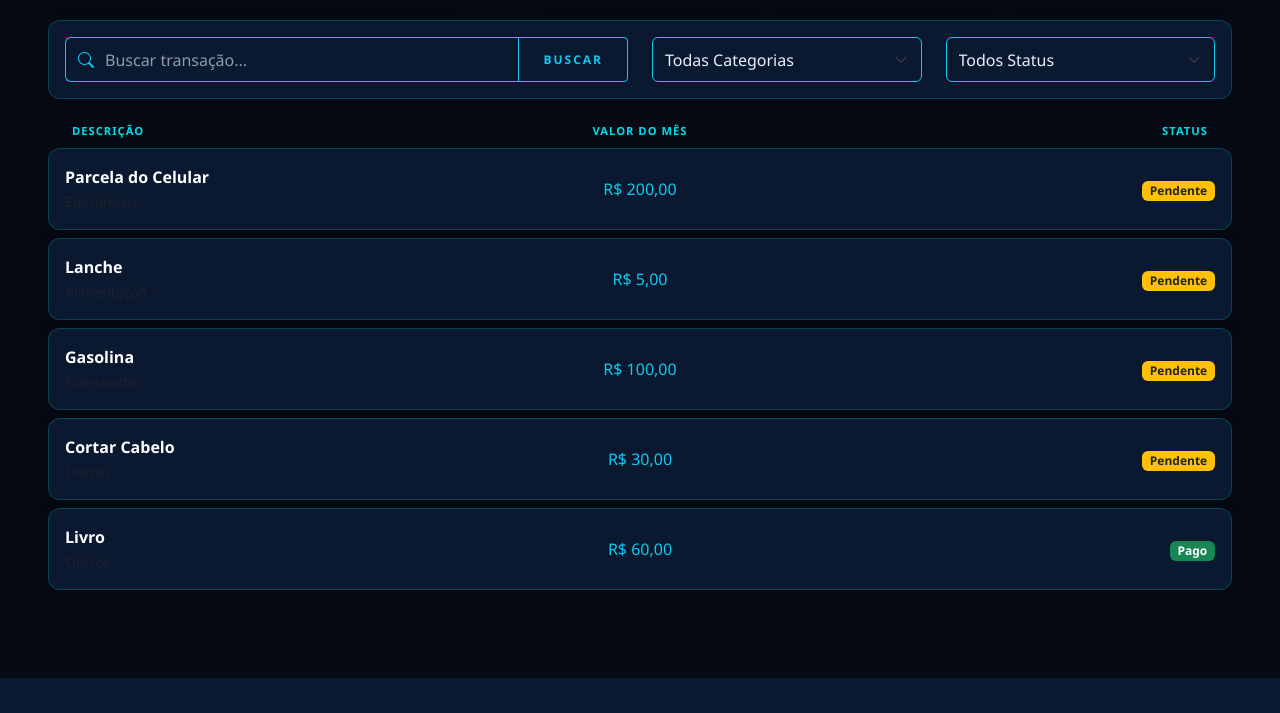
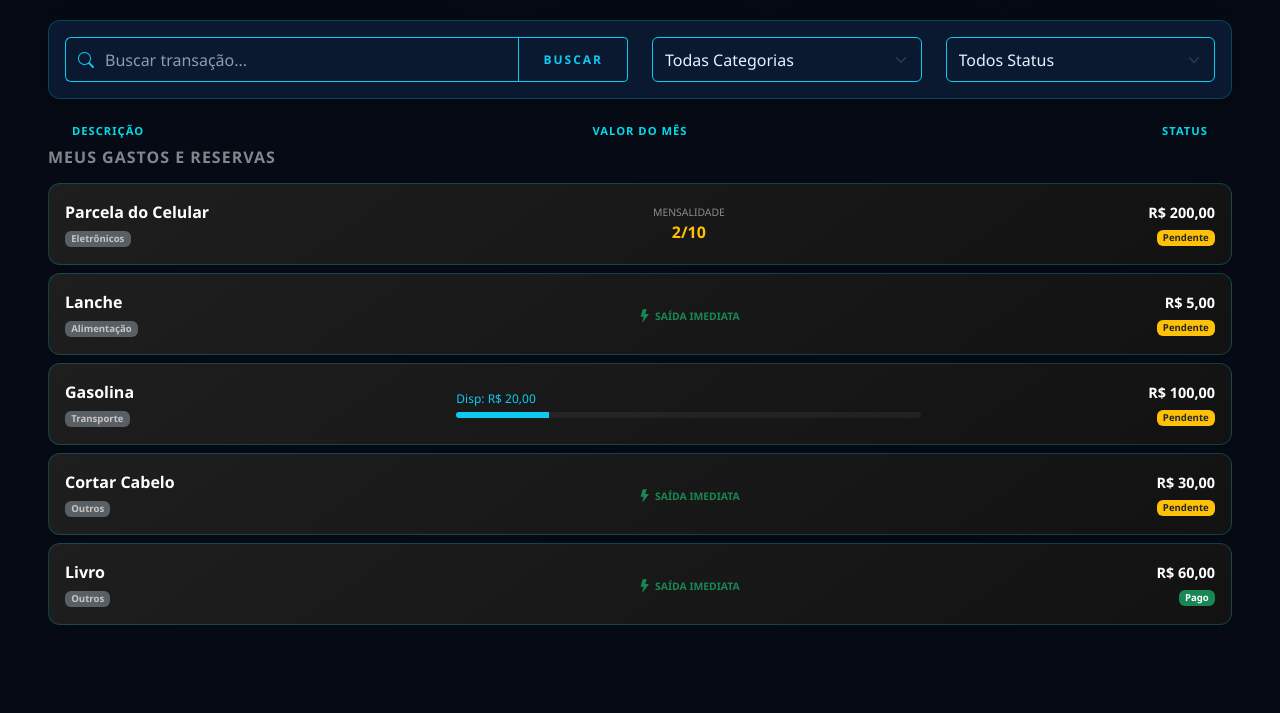
Before and after one commit to ElryanGomes/ControleFinanceiro, a Flask app: page / in a window 1280 px wide. Shown: the part 197-910 px from the top of the page. Before the commit the page ends 875 px from the top, so only its background shows below. Run offline with Flask 3, Linux system fonts and the light colour scheme.

Commit message:
Gastos reservados adicionado

```diff
--- a/app.py
+++ b/app.py
@@ -4,68 +4,60 @@ import os
 
 app = Flask(__name__)
 
-# Configuração do Banco de Dados SQLite
+# Configuração do Banco de Dados
 basedir = os.path.abspath(os.path.dirname(__file__))
 app.config['SQLALCHEMY_DATABASE_URI'] = 'sqlite:///' + os.path.join(basedir, 'financas.db')
 app.config['SQLALCHEMY_TRACK_MODIFICATIONS'] = False
 db = SQLAlchemy(app)
 
-# Modelo para Ganhos (Entradas)
+# --- MODELOS ---
 class Ganho(db.Model):
     id = db.Column(db.Integer, primary_key=True)
     nome = db.Column(db.String(100))
     valor = db.Column(db.Float)
     data = db.Column(db.String(20))
 
-# Modelo para Gastos (Saídas)
 class Gasto(db.Model):
     id = db.Column(db.Integer, primary_key=True)
     nome = db.Column(db.String(100), nullable=False)
     categoria = db.Column(db.String(50), nullable=False)
-    valor_total = db.Column(db.Float, nullable=False)
-    valor_mensal = db.Column(db.Float, nullable=False)
+    valor_total = db.Column(db.Float, nullable=False) # Valor da Reserva ou Total
+    valor_mensal = db.Column(db.Float, nullable=False) # Valor da Parcela
+    valor_gasto_real = db.Column(db.Float, default=0.0) # Quanto já usou do envelope
     total_parcelas = db.Column(db.Integer, default=1)
     parcelas_pagas = db.Column(db.Integer, default=0)
     falta_pagar = db.Column(db.Float)
-    tipo = db.Column(db.String(20)) # 'Parcelado' ou 'Unico'
+    tipo = db.Column(db.String(20)) # 'Fixo', 'Parcelado' ou 'Unico'
     status = db.Column(db.String(20), default='Pendente')
 
 with app.app_context():
     db.create_all()
 
+# --- ROTAS ---
+
 @app.route('/')
 def index():
-    lista_ganhos = Ganho.query.all()
-    lista_gastos = Gasto.query.all()
+    gastos = Gasto.query.all()
+    ganhos = Ganho.query.all()
 
-    t_entradas = sum(item.valor for item in lista_ganhos)
-    t_saidas = sum(item.valor_mensal for item in lista_gastos)
-    v_saldo = t_entradas - t_saidas
+    total_recebido = sum(g.valor for g in ganhos)
 
-    return render_template(
-        'index.html',
-        ganhos=lista_ganhos,
-        gastos=lista_gastos,
-        total_entradas=t_entradas,
-        total_saidas=t_saidas,
-        saldo=v_saldo
-    )
+    # CÁLCULO ATUALIZADO:
+    # 1. Reservas (O que você "carimbou" para usar depois)
+    reserva_envelopes = sum(i.valor_total for i in gastos if i.tipo == 'Fixo')
+    # 2. Parcelas do Mês (O que vence agora)
+    compromisso_parcelas = sum(i.valor_mensal for i in gastos if i.tipo == 'Parcelado')
+    # 3. À Vista (O que já saiu da conta totalmente)
+    gastos_a_vista = sum(i.valor_total for i in gastos if i.tipo == 'Unico')
 
-@app.route('/adicionar')
-def adicionar():
-    return render_template('adicionar.html')
+    total_saidas = reserva_envelopes + compromisso_parcelas + gastos_a_vista
+    saldo_real_livre = total_recebido - total_saidas
 
-@app.route('/adicionar_ganho', methods=['POST'])
-def adicionar_ganho():
-    nome = request.form.get('nome_ganho')
-    valor = float(request.form.get('valor_ganho') or 0)
-    data = request.form.get('data_ganho')
-
-    if nome and valor > 0:
-        novo_ganho = Ganho(nome=nome, valor=valor, data=data)
-        db.session.add(novo_ganho)
-        db.session.commit()
-    return redirect(url_for('index'))
+    return render_template('index.html',
+                           gastos=gastos,
+                           total_entradas=total_recebido,
+                           total_saidas=total_saidas,
+                           saldo=saldo_real_livre)
 
 @app.route('/adicionar_gasto', methods=['POST'])
 def adicionar_gasto():
@@ -74,39 +66,60 @@ def adicionar_gasto():
     tipo = request.form.get('tipo_pagamento')
     v_total = float(request.form.get('valor_total') or 0)
 
+    # Valores padrão
     v_mensal = v_total
     p_pagas = 0
     total_p = 1
+    status = 'Pendente'
 
-    if tipo == 'Parcelado':
+    # Se for À Vista, já nasce pago
+    if tipo == 'Unico':
+        status = 'Pago'
+        p_pagas = 1
+
+    elif tipo == 'Parcelado':
         v_mensal = float(request.form.get('valor_parcela') or v_total)
         p_pagas = int(request.form.get('parcelas_pagas') or 0)
         total_p = int(v_total / v_mensal) if v_mensal > 0 else 1
+        if p_pagas == total_p: status = 'Pago'
 
     novo_gasto = Gasto(
         nome=nome, categoria=categoria, valor_total=v_total,
         valor_mensal=v_mensal, total_parcelas=total_p,
         parcelas_pagas=p_pagas, tipo=tipo,
         falta_pagar=v_total - (v_mensal * p_pagas),
-        status='Pendente'
+        status=status
     )
     db.session.add(novo_gasto)
     db.session.commit()
     return redirect(url_for('index'))
 
-@app.route('/atualizar_gasto', methods=['POST'])
-def atualizar_gasto():
-    gasto_id = request.form.get('id') # Mudado de 'index' para 'id'
-    novas_pagas = int(request.form.get('parcelas_pagas'))
+@app.route('/abater_gasto', methods=['POST'])
+def abater_gasto():
+    gasto_id = request.form.get('id')
+    valor_abatido = float(request.form.get('valor_abatido') or 0)
     gasto = Gasto.query.get(gasto_id)
-
     if gasto:
-        gasto.parcelas_pagas = novas_pagas
-        gasto.falta_pagar = gasto.valor_total - (gasto.valor_mensal * novas_pagas)
-        gasto.status = 'Pago' if novas_pagas >= gasto.total_parcelas else 'Pendente'
+        gasto.valor_gasto_real = (gasto.valor_gasto_real or 0) + valor_abatido
+        if gasto.valor_gasto_real >= gasto.valor_total:
+            gasto.status = 'Concluído'
         db.session.commit()
         return jsonify(success=True)
     return jsonify(success=False), 404
 
+@app.route('/adicionar_ganho', methods=['POST'])
+def adicionar_ganho():
+    nome = request.form.get('nome_ganho')
+    valor = float(request.form.get('valor_ganho') or 0)
+    if nome and valor > 0:
+        novo = Ganho(nome=nome, valor=valor)
+        db.session.add(novo)
+        db.session.commit()
+    return redirect(url_for('index'))
+
+@app.route('/adicionar')
+def adicionar():
+    return render_template('adicionar.html')
+
 if __name__ == "__main__":
-    app.run(port=5000, debug=True)
+    app.run(debug=True)
--- a/templates/index.html
+++ b/templates/index.html
@@ -145,20 +145,50 @@
         </div>
 
         <div class="lista-transacoes">
+            <h4 class="text-white-50 mb-3 h6 fw-bold text-uppercase" style="letter-spacing: 1px;">Meus Gastos e Reservas
+            </h4>
+
             {% for item in gastos %}
-            <div class="card p-3 mb-2 bg-dark text-white border-0" onclick="abrirDetalhes('{{ item.id }}')"
-                style="cursor: pointer;">
+            <div class="card p-3 mb-2 bg-dark text-white border-0 shadow-sm" onclick="abrirDetalhes('{{ item.id }}')"
+                style="cursor: pointer; border-radius: 12px; transition: 0.3s; background: linear-gradient(145deg, #1e1e1e, #121212);">
+
                 <div class="row align-items-center">
                     <div class="col-4">
-                        <strong>{{ item.nome }}</strong><br>
-                        <small class="text-muted">{{ item.categoria }}</small>
+                        <strong class="d-block">{{ item.nome }}</strong>
+                        <small class="badge bg-secondary opacity-75" style="font-size: 0.6rem;">{{ item.categoria
+                            }}</small>
                     </div>
-                    <div class="col-4 text-center text-info">
-                        R$ {{ "{:,.2f}".format(item.valor_mensal).replace('.', ',') }}
-                    </div>
-                    <div class="col-4 text-end">
+
+                    <div class="col-5">
+    {% if item.tipo == 'Fixo' %}
+        {% set gasto_real = item.valor_gasto_real | default(0) %}
+        {% set disponivel = item.valor_total - gasto_real %}
+        <div style="font-size: 0.75rem;" class="mb-1 d-flex justify-content-between">
+            <span class="text-info">Disp: R$ {{ "{:,.2f}".format(disponivel).replace('.', ',') }}</span>
+        </div>
+        <div class="progress" style="height: 6px; background: rgba(255,255,255,0.05);">
+            <div class="progress-bar bg-info" style="width: {{ (1 - (gasto_real/item.valor_total))*100 if item.valor_total > 0 else 0 }}%;"></div>
+        </div>
+    {% elif item.tipo == 'Parcelado' %}
+        <div class="text-center">
+            <small class="text-white-50 d-block" style="font-size: 0.65rem;">MENSALIDADE</small>
+            <span class="text-warning fw-bold">{{ item.parcelas_pagas }}/{{ item.total_parcelas }}</span>
+        </div>
+    {% elif item.tipo == 'Unico' %}
+        <div class="text-center">
+            <i class="bi bi-lightning-fill text-success" style="font-size: 0.8rem;"></i>
+            <small class="text-success fw-bold" style="font-size: 0.65rem;">SAÍDA IMEDIATA</small>
+        </div>
+    {% endif %}
+</div>
+
+                    <div class="col-3 text-end">
+                        <div class="fw-bold text-white" style="font-size: 0.9rem;">
+                            R$ {{ "{:,.2f}".format(item.valor_mensal).replace('.', ',') }}
+                        </div>
                         <span
-                            class="badge {% if item.status == 'Pago' %}bg-success{% else %}bg-warning text-dark{% endif %}">
+                            class="badge {% if item.status == 'Pago' or item.status == 'Concluído' %}bg-success{% else %}bg-warning text-dark{% endif %}"
+                            style="font-size: 0.6rem;">
                             {{ item.status }}
                         </span>
                     </div>
@@ -184,14 +214,63 @@
                 <div class="d-flex justify-content-between align-items-center p-2 mb-3 rounded-3"
                     style="background: rgba(255, 255, 255, 0.05); border: 1px solid rgba(255, 255, 255, 0.1);">
                     <small class="text-muted-custom text-uppercase ms-2"
-                        style="font-size: 0.6rem; letter-spacing: 1px;">Valor Total</small>
+                        style="font-size: 0.6rem; letter-spacing: 1px;">
+                        {% if item.tipo == 'Fixo' %}Total Reservado{% else %}Valor Total{% endif %}
+                    </small>
                     <span class="fw-bold me-2" style="color: var(--accent-cyan); font-size: 1.1rem;">
                         R$ {{ "{:,.2f}".format(item.valor_total | default(0)).replace(',', 'v').replace('.',
                         ',').replace('v', '.') }}
                     </span>
                 </div>
 
-                {% if item.tipo == 'Parcelado' %}
+                {% if item.tipo == 'Fixo' %}
+                {% set gasto_real = item.valor_gasto_real | default(0) %}
+                {% set disponivel = item.valor_total - gasto_real %}
+                {% set porc_consumo = (gasto_real / item.valor_total) * 100 if item.valor_total > 0 else 0 %}
+
+                <div class="p-3 rounded-3 mb-3"
+                    style="background: rgba(0,0,0,0.2); border: 1px solid rgba(78, 205, 196, 0.2);">
+                    <div class="d-flex justify-content-between align-items-end mb-2">
+                        <div>
+                            <small class="text-white-50 d-block"
+                                style="font-size: 0.55rem; letter-spacing: 1px;">DISPONÍVEL AGORA</small>
+                            <span class="fw-bold {% if disponivel <= 0 %}text-danger{% else %}text-info{% endif %}"
+                                style="font-size: 1.2rem;">
+                                R$ {{ "{:,.2f}".format(disponivel).replace(',', 'v').replace('.', ',').replace('v', '.')
+                                }}
+                            </span>
+                        </div>
+                        <div class="text-end">
+                            <small class="text-white-50 d-block" style="font-size: 0.55rem;">CONSUMIDO</small>
+                            <small class="text-white">R$ {{ "{:,.2f}".format(gasto_real).replace(',', 'v').replace('.',
+                                ',').replace('v', '.') }}</small>
+                        </div>
+                    </div>
+
+                    <div class="progress mb-3" style="height: 6px; background: rgba(255,255,255,0.05);">
+                        <div class="progress-bar {% if porc_consumo > 80 %}bg-danger{% else %}bg-info{% endif %}"
+                            style="width: {{ porc_consumo }}%; transition: 0.5s;"></div>
+                    </div>
+
+                    <div class="input-group input-group-sm">
+                        <span class="input-group-text bg-transparent border-secondary text-white-50"
+                            style="font-size: 0.7rem;">R$</span>
+                        <input type="number" id="input-consumo-{{ item.id }}"
+                            class="form-control bg-transparent border-secondary text-white shadow-none"
+                            placeholder="Quanto gastou hoje?" style="font-size: 0.8rem;">
+                        <button class="btn btn-info fw-bold" type="button" onclick="registrarConsumo('{{ item.id }}')"
+                            style="font-size: 0.7rem; background: #4ecdc4; border: none; color: #121212;">
+                            ABATER
+                        </button>
+                    </div>
+                </div>
+
+                <div class="mt-3">
+                    <button class="btn btn-outline-light w-100 py-2" onclick="fecharDetalhes('{{ item.id }}')"
+                        style="font-size: 0.75rem; border-radius: 8px; opacity: 0.8;">FECHAR</button>
+                </div>
+
+                {% elif item.tipo == 'Parcelado' %}
                 {% set pagas = item.parcelas_pagas | default(0) | int %}
                 {% set total = item.total_parcelas | default(1) | int %}
                 {% set porcentagem = (pagas / (total if total > 0 else 1)) * 100 %}
@@ -331,6 +410,33 @@
                     })
                     .catch(error => console.error('Erro:', error));
             }
+
+            function registrarConsumo(id) {
+                const input = document.getElementById(`input-consumo-${id}`);
+                const valorGasto = parseFloat(input.value);
+
+                if (isNaN(valorGasto) || valorGasto <= 0) {
+                    alert("Por favor, insira um valor válido.");
+                    return;
+                }
+
+                const formData = new FormData();
+                formData.append('id', id);
+                formData.append('valor_abatido', valorGasto);
+
+                fetch('/abater_gasto', {
+                    method: 'POST',
+                    body: formData
+                })
+                    .then(response => response.json())
+                    .then(data => {
+                        if (data.success) {
+                            window.location.reload();
+                        } else {
+                            alert('Erro ao registrar gasto.');
+                        }
+                    });
+            }
         </script>
         <script src="https://cdn.jsdelivr.net/npm/bootstrap@5.3.0/dist/js/bootstrap.bundle.min.js"></script>
         <script type="module" src="static/js/main.js"></script>
```
Also changed, not shown: templates/adicionar.html (+8 -10 lines), financas.db.
